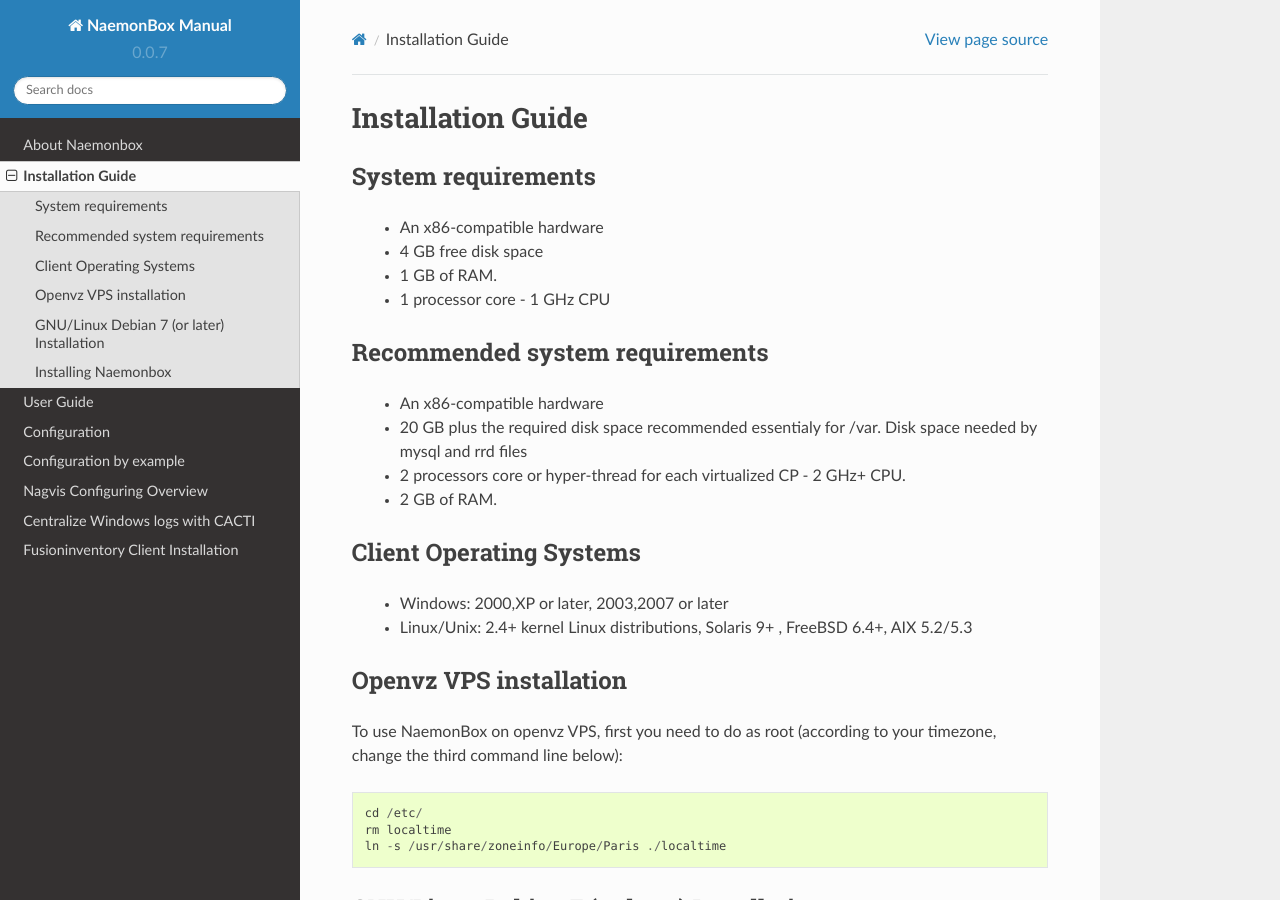
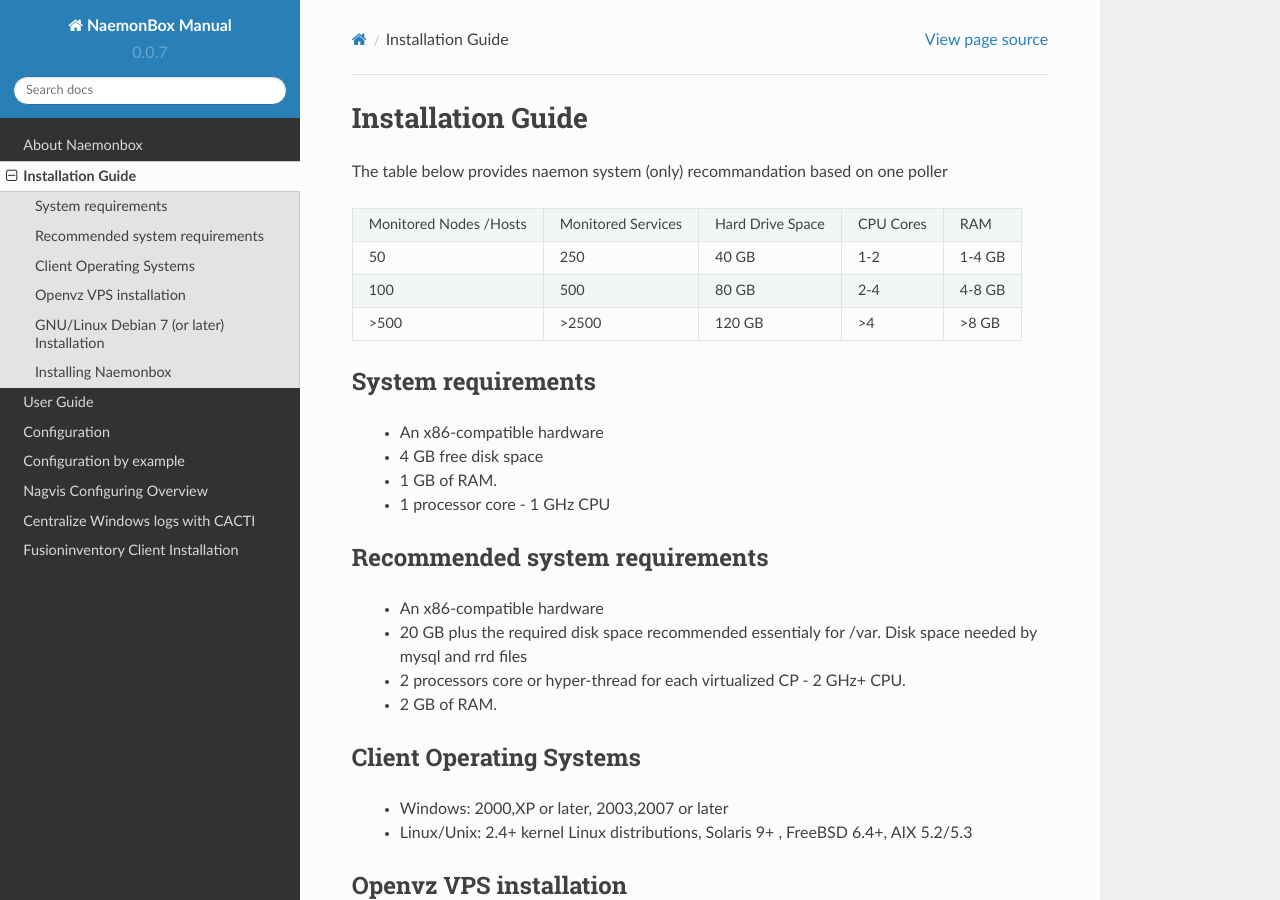
Before and after one commit to mgadi/naemonbox, a Sphinx documentation site: the page built from docs/source/02_installation_guide/index.rst, in a window 1280 px wide and 900 px high. Built offline with Sphinx 7.4.7 and the Read the Docs theme 2.0.0, drawn with Linux system fonts in a browser that asks for light colours; pages that are not in the unit, such as notebooks, are missing from menus.

Commit message:
Update index.rst

```diff
--- a/docs/source/02_installation_guide/index.rst
+++ b/docs/source/02_installation_guide/index.rst
@@ -1,6 +1,15 @@
 ==============
 Installation Guide
 ==============
+
+The table below provides naemon system (only) recommandation based on one poller
+
+======================= ==================== ================= ========= ========
+Monitored Nodes /Hosts  Monitored Services   Hard Drive Space  CPU Cores RAM
+50                      250                  40 GB             1-2       1-4 GB
+100                     500                  80 GB             2-4       4-8 GB
+>500                    >2500                120 GB            >4        >8 GB
+======================= ==================== ================= ========= ========
 
 System requirements
 =========
```
